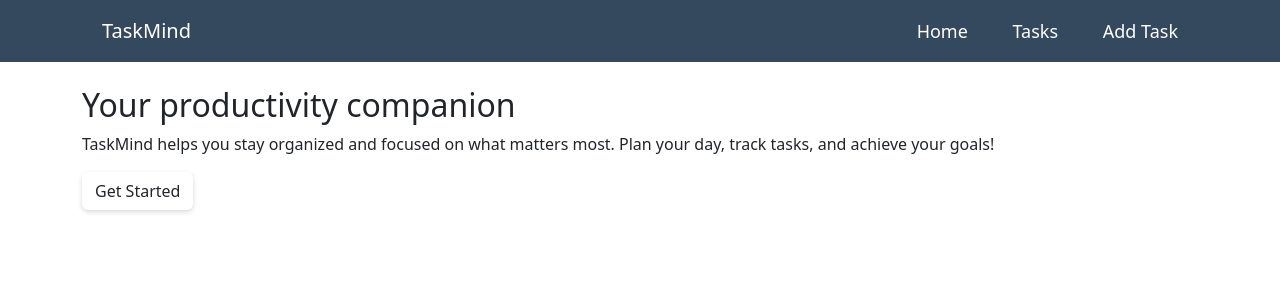
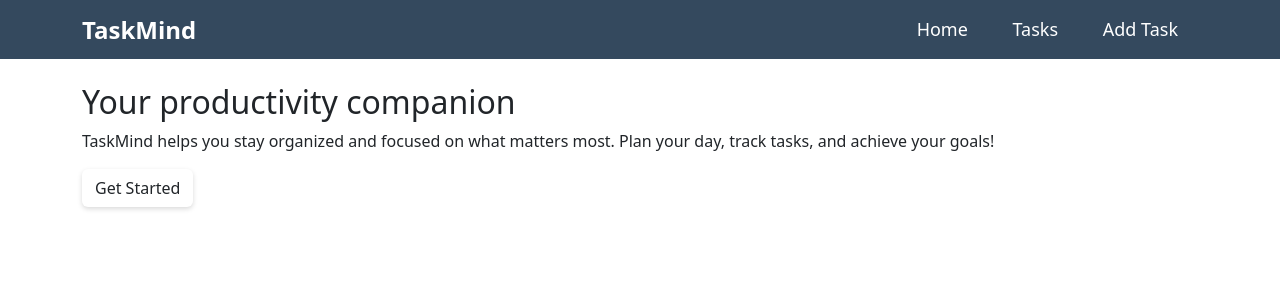
Before and after one commit to yugratna19/TaskMind, a Django app: page / in a window 1280 px wide. Shown: the top 302 px of the page. Run offline with Django 3.2, Linux system fonts and the light colour scheme.

Commit message:
Home page frontend

```diff
--- a/app/templates/base.html
+++ b/app/templates/base.html
@@ -11,7 +11,7 @@
 <body>
     <nav class="navbar">
         <div class="container">
-            <a class="navbar-brand" href="{% url 'home' %}">TaskMind</a>
+            <div class="navbar-name">TaskMind</div>
             <div class="navbar-links">
                 <a href="{% url 'home' %}">Home</a>
                 <a href="{% url 'task_list' %}">Tasks</a>
--- a/static/app/css/style.css
+++ b/static/app/css/style.css
@@ -33,6 +33,12 @@ h1 {
 .navbar a:hover {
     background-color: #2980b9;
     border-radius: 4px;
+}
+
+.navbar-name {
+    color: #fff;
+    font-weight: bold;
+    font-size: 24px;
 }
 
 /* Button Styling */
```
